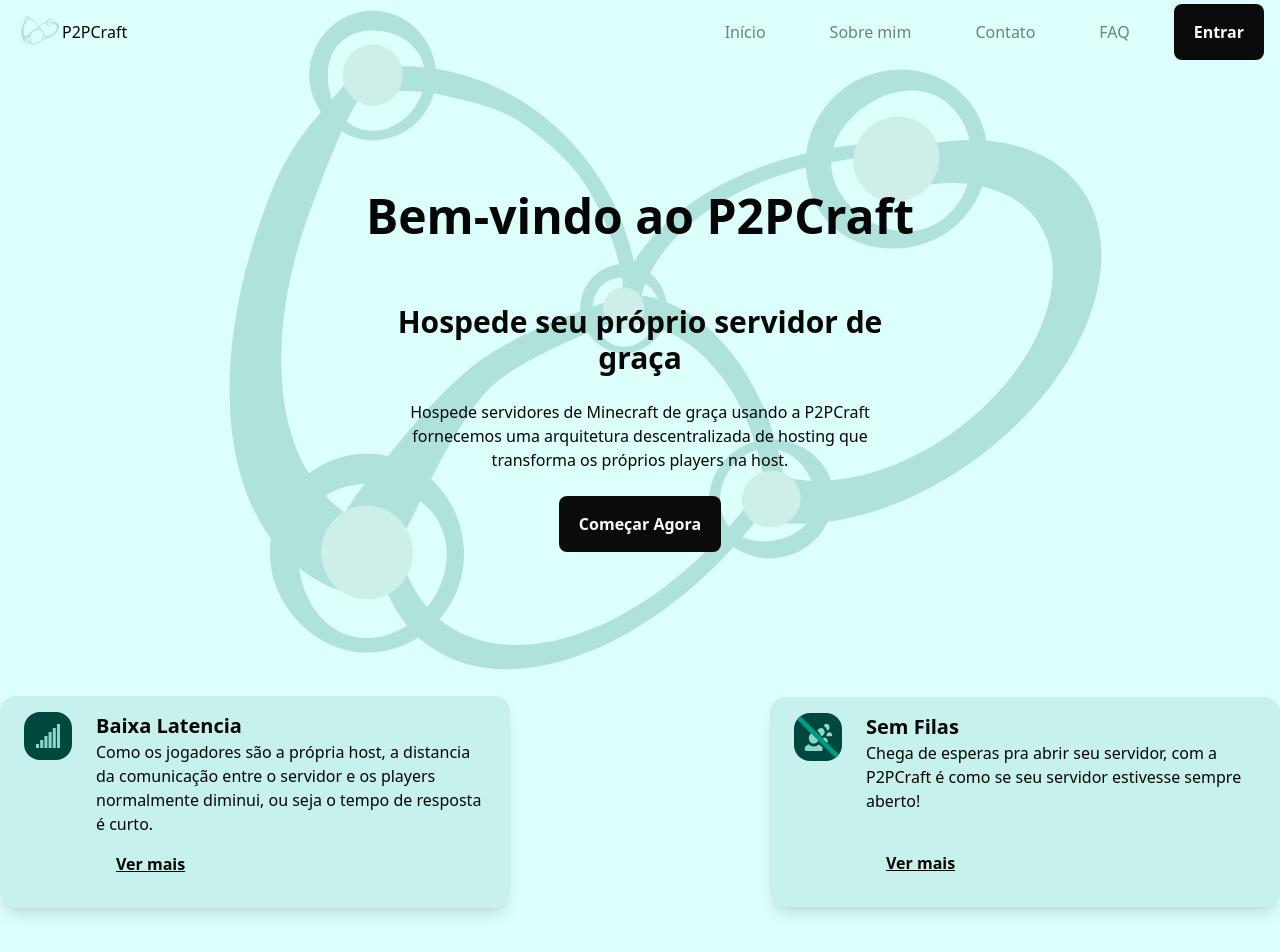
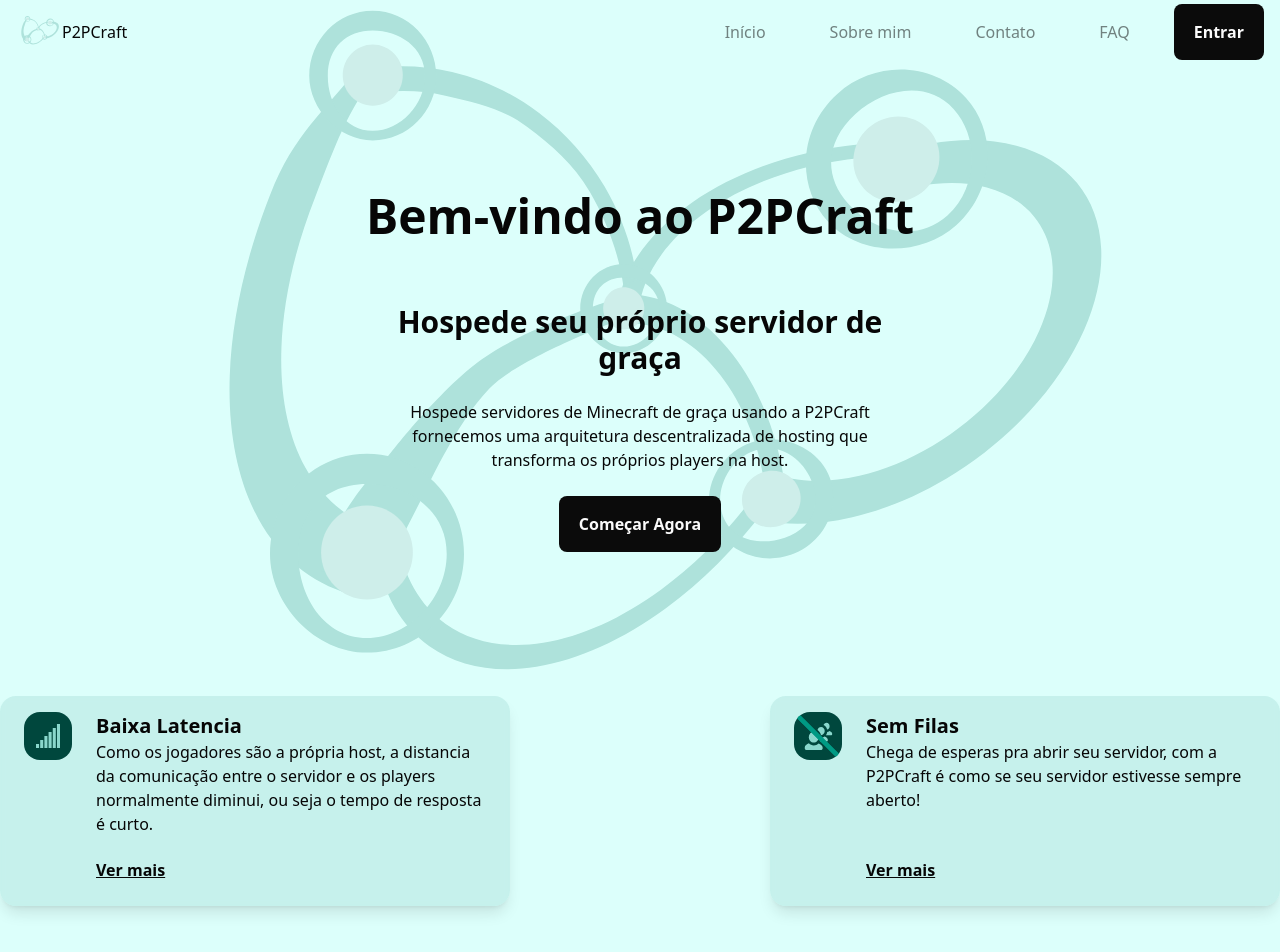
Before and after one commit to ETEC-TCC-2024/p2pCraft-frontend, a Next.js app: page / in a window 1280 px wide. Shown: the top 952 px of the page. Built offline with nearby package versions, Linux system fonts and the light colour scheme.

Commit message:
fix: fix FeatureSection see more button was to the left

```diff
--- a/src/app/components/section/FeatureSection.tsx
+++ b/src/app/components/section/FeatureSection.tsx
@@ -16,7 +16,7 @@ export const Body: React.FC<Text.TextProps> = ({ children }) => {
   return (
     <>
       <Text className="mb-auto">{children}</Text>
-      <Button variant="link" className="mr-0 pl-0">Ver mais</Button>
+      <Button variant="link" className="mr-0 p-0 pb-2">Ver mais</Button>
     </>
   );
 };
```
